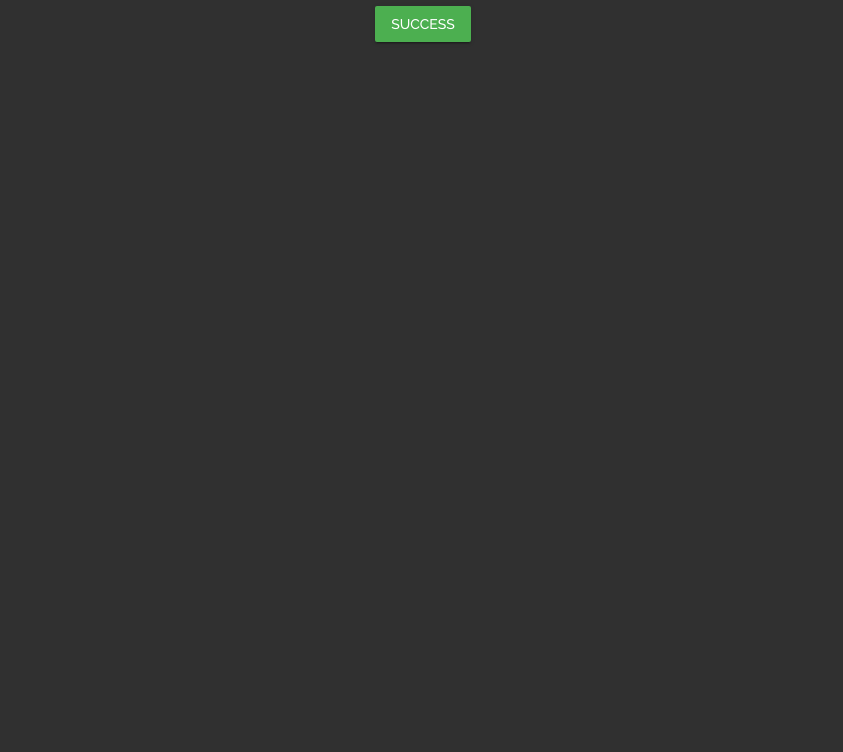
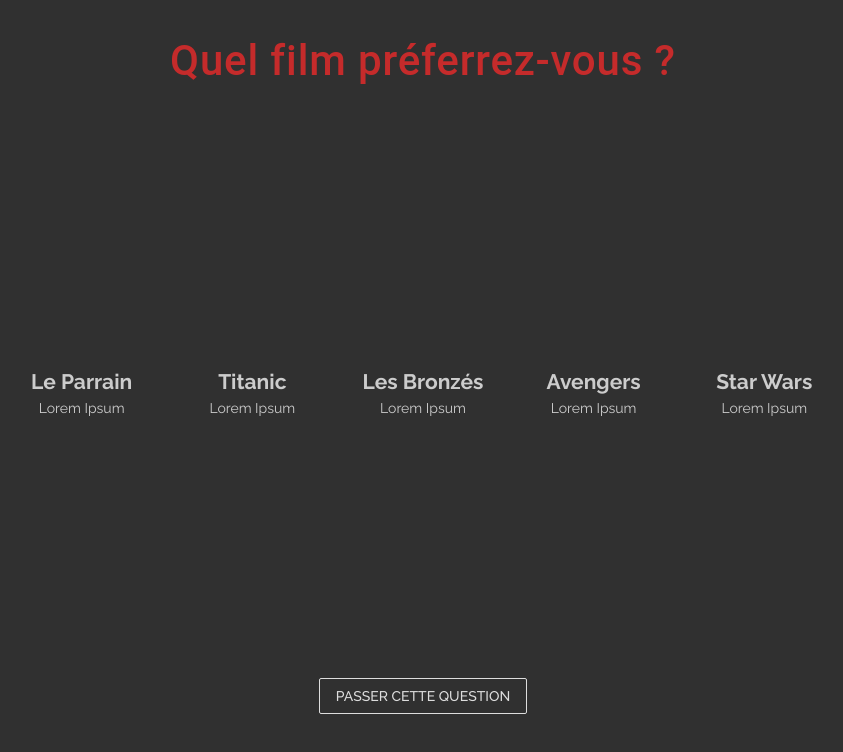
Before and after one commit to the-little-pedestrians/tlp-front, a Vue app: page / in a window 1280 px wide. Shown: the top 752 px of the page, without its empty margins (217-1060 px from the left). Built offline with nearby package versions, Linux system fonts and the light colour scheme.

Commit message:
Added a basic question component

```diff
--- a/src/components/questions/MultiMovies.vue
+++ b/src/components/questions/MultiMovies.vue
@@ -0,0 +1,22 @@
+<template>
+  <v-layout row flex v-if="movies">
+    <v-flex xs1></v-flex>
+    <v-flex xs2 v-for="movie in movies" :key="movie.id" class="movie-tile">
+      <h2>{{ movie.title }}</h2>
+      <p>
+        {{ movie.desc }}
+      </p>
+    </v-flex>
+  </v-layout>
+</template>
+
+<script>
+export default {
+  name: 'MultiMovies',
+  props: ['movies']
+}
+</script>
+
+<style>
+
+</style>
--- /dev/null
+++ b/src/components/questions/Question.vue
@@ -0,0 +1,115 @@
+<template>
+  <div>
+    <h1 class="title accent--text">{{ question.title }}</h1>
+    <div class="question">
+      <Textual v-if="question.type === 'textual'" :label="question.label" :value="question.value"></Textual>
+      <MultiMovies v-if="question.type === 'multi'" :movies="question.movies"></MultiMovies>
+      <MonoMovie v-if="question.type === 'mono'" :movie="question.movie"></MonoMovie>
+    </div>
+    <div class="skip">
+      <v-btn @click="skip" flat color="primary" class="bordered">Passer cette question</v-btn>
+    </div>
+  </div>
+</template>
+
+<script>
+import MonoMovie from './MonoMovie'
+import MultiMovies from './MultiMovies'
+import Textual from './Textual'
+
+export default {
+  name: 'Question',
+  components: {
+    MonoMovie,
+    MultiMovies,
+    Textual
+  },
+  data: () => ({
+    index: 0,
+    questions: [
+      {
+        type: 'multi',
+        title: 'Quel film préferrez-vous ?',
+        movies: [
+          {
+            id: 1,
+            title: 'Le Parrain',
+            desc: 'Lorem Ipsum'
+          }, {
+            id: 2,
+            title: 'Titanic',
+            desc: 'Lorem Ipsum'
+          }, {
+            id: 3,
+            title: 'Les Bronzés',
+            desc: 'Lorem Ipsum'
+          }, {
+            id: 4,
+            title: 'Avengers',
+            desc: 'Lorem Ipsum'
+          }, {
+            id: 5,
+            title: 'Star Wars',
+            desc: 'Lorem Ipsum'
+          }
+        ]
+      }, {
+        type: 'mono',
+        title: 'Aimez-vous ce film ?',
+        movie: {
+          id: 2,
+          title: 'Titanic',
+          desc: 'Lorem Ipsum'
+        }
+      }, {
+        type: 'textual',
+        title: 'A-t-on deviné votre âge ?',
+        label: 'Age',
+        value: 25
+      }
+    ]
+  }),
+
+  methods: {
+    skip () {
+      if (this.index === this.questions.length - 1) {
+        this.index = 0
+        return
+      }
+
+      this.index += 1
+    }
+  },
+
+  computed: {
+    question () {
+      return this.questions[this.index]
+    }
+  }
+}
+</script>
+
+<style scoped>
+h1 {
+  font-size: 3em !important;
+}
+
+.title {
+  margin: 40px;
+}
+
+.question {
+  position: fixed;
+  left: 50%;
+  top: 50%;
+  transform: translate(-50%, -50%);
+  width: 80%;
+}
+
+.skip {
+  text-align: center;
+  width: 100%;
+  position: fixed;
+  bottom: 10%;
+}
+</style>
--- a/src/components/questions/Textual.vue
+++ b/src/components/questions/Textual.vue
@@ -0,0 +1,16 @@
+<template>
+  <div>
+    <v-text-field :label="label" :value="value"></v-text-field>
+  </div>
+</template>
+
+<script>
+export default {
+  name: 'Textual',
+  props: ['label', 'value']
+}
+</script>
+
+<style scoped>
+
+</style>
--- a/src/router/index.js
+++ b/src/router/index.js
@@ -1,7 +1,7 @@
 import Vue from 'vue'
 import Router from 'vue-router'
 
-import HelloWorld from '@/components/HelloWorld'
+import Question from '@/components/questions/Question'
 import Login from '@/components/auth/Login'
 
 Vue.use(Router)
@@ -9,9 +9,9 @@
 export default new Router({
   routes: [
     {
-      path: '/',
-      name: 'HelloWorld',
-      component: HelloWorld
+      path: '*',
+      name: 'Question',
+      component: Question
     },
     {
       path: '/login',
```
Also changed, not shown: src/components/movies/MovieDetails.vue (added), src/components/movies/MovieList.vue (added).
